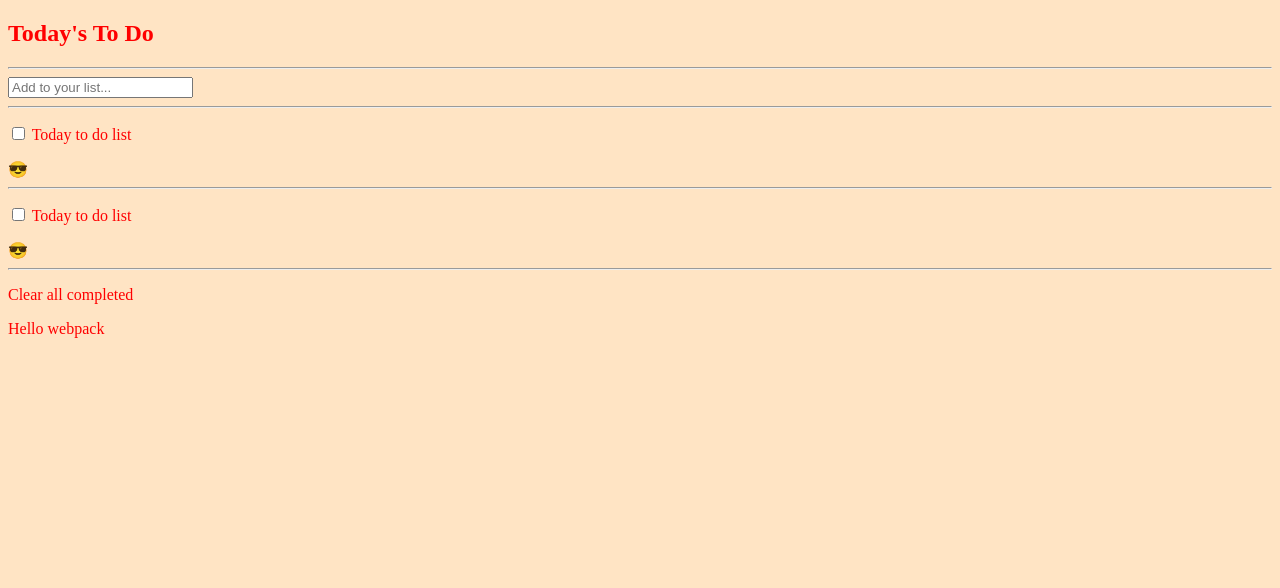
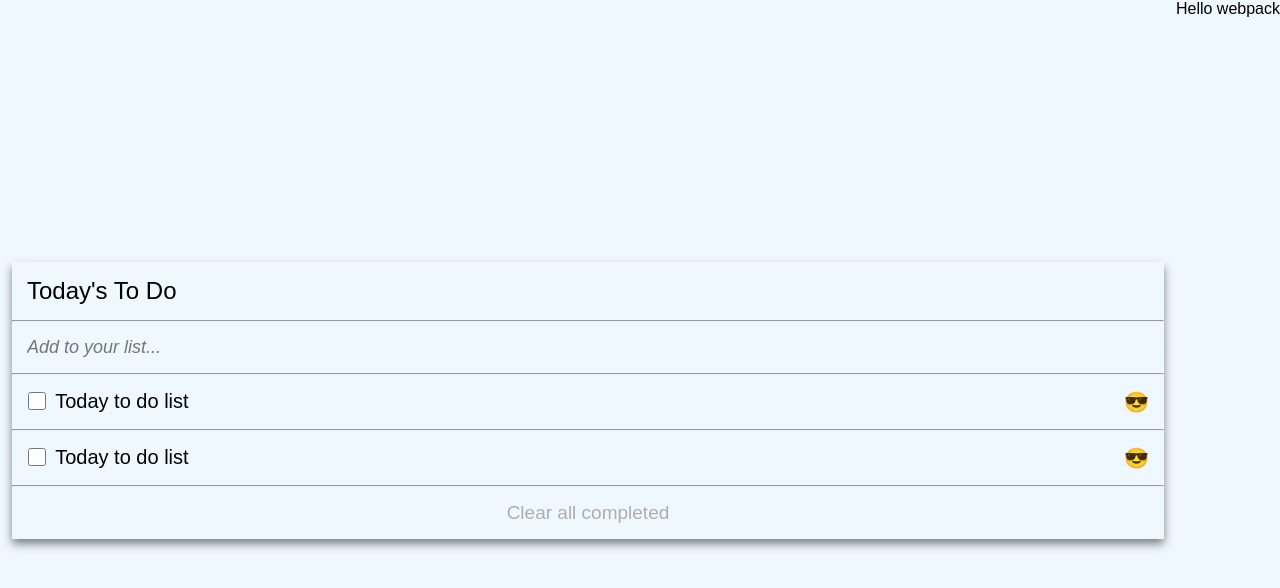
Before and after one commit to Progress2002/To-Do-List, a website built with webpack: page src/index.html in a window 1280 px wide. Built offline with nearby package versions, Linux system fonts and the light colour scheme.

Commit message:
Add styles to app

```diff
--- a/src/style.css
+++ b/src/style.css
@@ -1,4 +1,86 @@
+* {
+  margin: 0;
+  padding: 0;
+  box-sizing: border-box;
+}
+
 body {
-    background-color: bisque;
-    color: red;
+  display: flex;
+  min-height: 100vh;
+  background-color: aliceblue;
+  font-family: sans-serif;
 }
+
+#main {
+  width: 90%;
+  margin: auto;
+  background-color: aliceblue;
+  box-shadow: 0px 5px 9px gray;
+}
+
+.heading {
+  display: flex;
+  justify-content: space-between;
+  align-items: center;
+  padding: 15px;
+}
+
+h2 {
+  font-weight: normal;
+}
+
+.add {
+  width: 100%;
+}
+
+input[type=text] {
+  padding: 15px;
+  display: block;
+  outline: none;
+  border: none;
+  width: 100%;
+  font-size: 18px;
+  font-style: italic;
+  background-color: inherit;
+}
+
+.todo-list .list {
+  padding: 15px;
+  display: flex;
+  justify-content: space-between;
+  align-items: center;
+  font-size: 20px;
+}
+
+input[type=checkbox] {
+  display: inline-block;
+  border: 0;
+  position: relative;
+  top: 2px;
+  height: 18px;
+  width: 20px;
+  margin-right: 3px;
+}
+
+input[type=checkbox]:hover {
+  cursor: pointer;
+}
+
+#completed {
+  padding: 15px;
+  text-align: center;
+  font-size: 20px;
+}
+
+#completed:hover {
+  cursor: pointer;
+}
+
+#completed .complete {
+  font-size: 19px;
+  color: rgb(177, 173, 173);
+}
+
+#completed .complete:hover {
+  color: rgb(88, 86, 86);
+}
```
